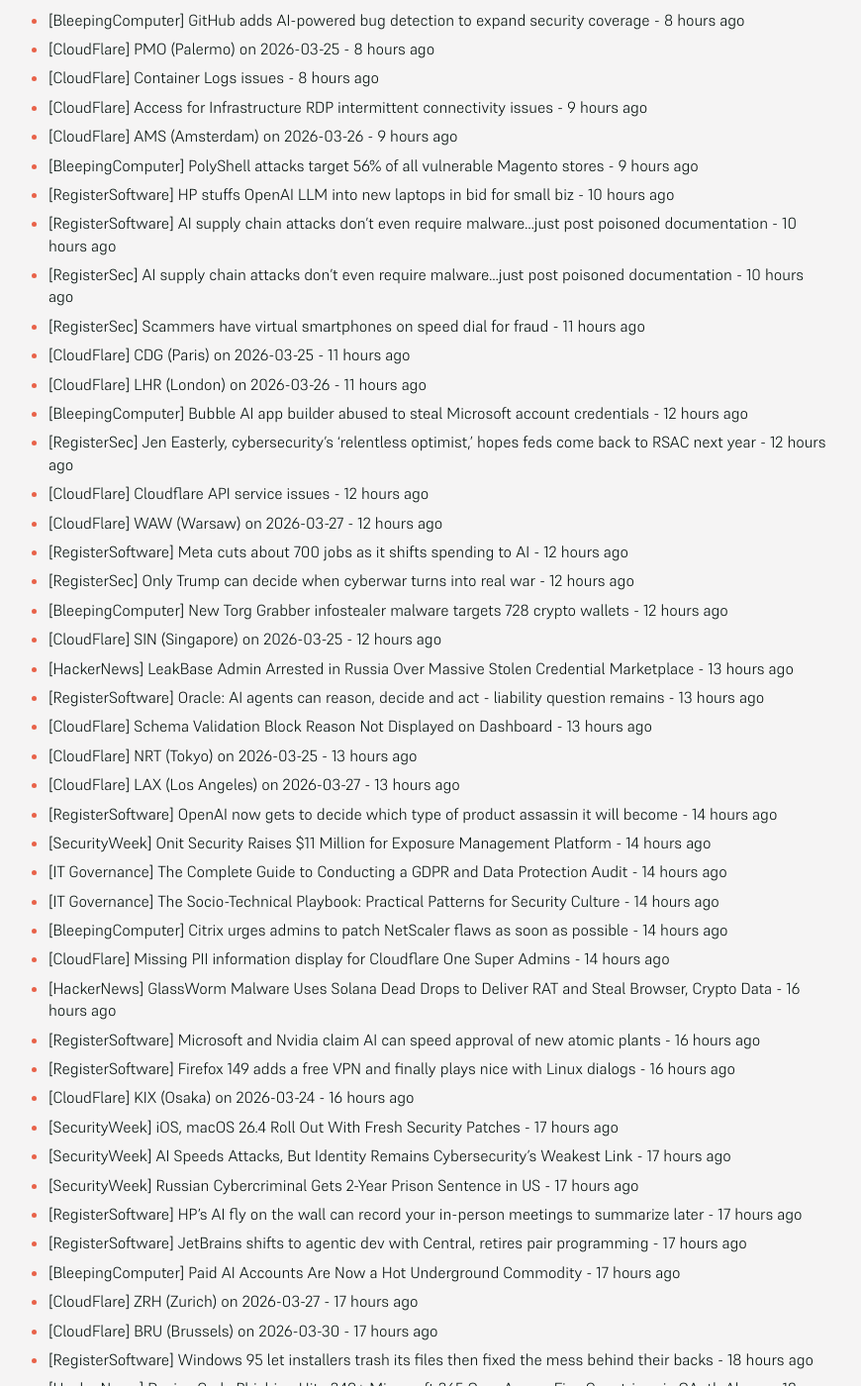
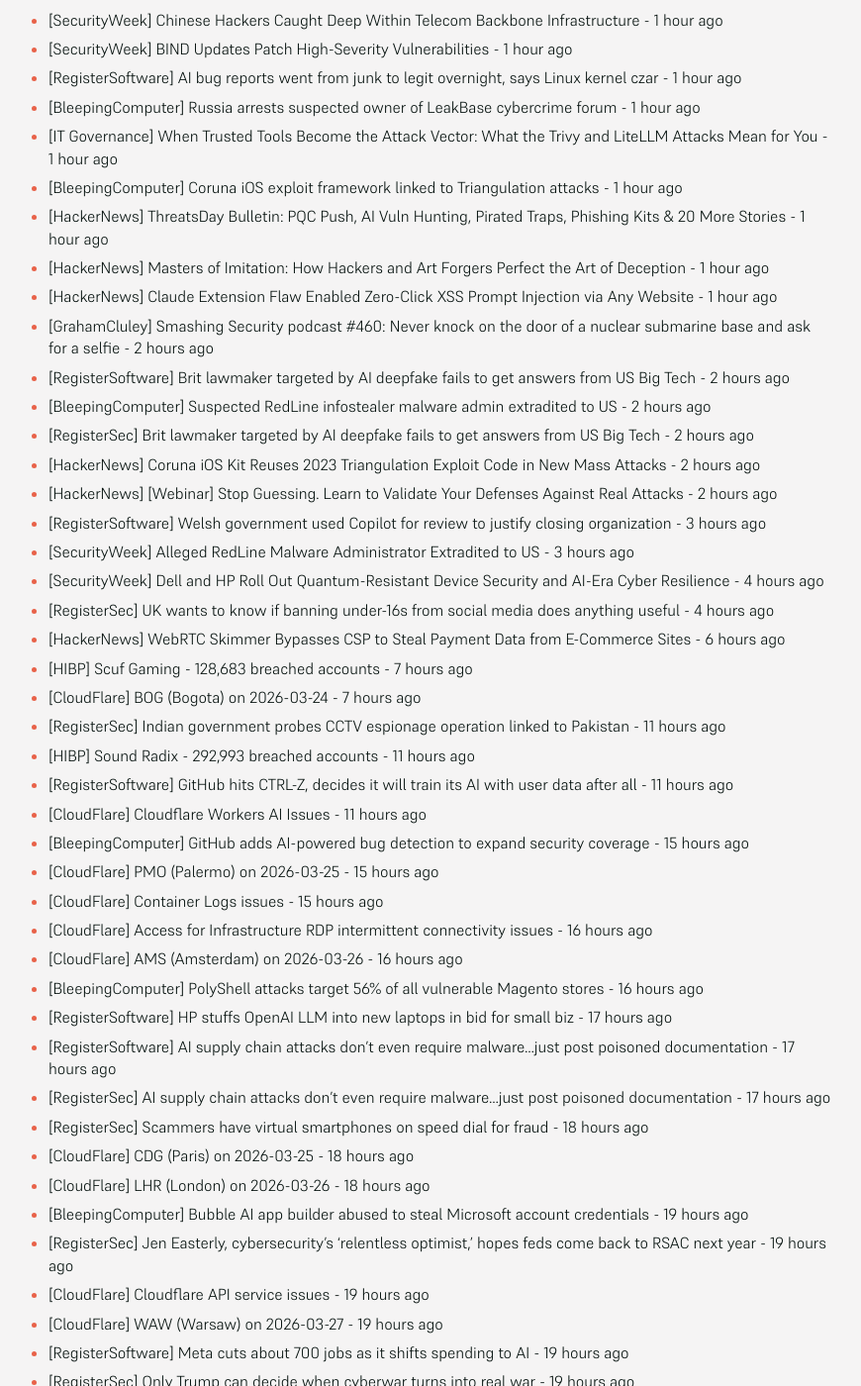
Before and after one commit to SecOpsNews/news, a Jekyll site: the page built from index.md, in a window 1280 px wide and 1400 px high, scrolled down 442 px. Shown: the whole window at 99% size, without its empty margins (215-1085 px from the left). Built offline with Jekyll 4.4.1, drawn with Linux system fonts in a browser that asks for light colours; some of the changed text lies outside the part shown.

Commit message:
New Feed

```diff
--- a/index.md
+++ b/index.md
@@ -9,81 +9,107 @@ description: Latest Updates
 
 <!-- SecOps start -->
 
-- [HIBP] Scuf Gaming - 128,683 breached accounts - 9 minutes ago
-- [CloudFlare] BOG (Bogota) on 2026-03-24 - 10 minutes ago
-- [RegisterSec] Indian government probes CCTV espionage operation linked to Pakistan - 4 hours ago
-- [HIBP] Sound Radix - 292,993 breached accounts - 4 hours ago
-- [RegisterSoftware] GitHub hits CTRL-Z, decides it will train its AI with user data after all - 4 hours ago
-- [CloudFlare] Cloudflare Workers AI Issues - 4 hours ago
-- [BleepingComputer] GitHub adds AI-powered bug detection to expand security coverage - 8 hours ago
-- [CloudFlare] PMO (Palermo) on 2026-03-25 - 8 hours ago
-- [CloudFlare] Container Logs issues - 8 hours ago
-- [CloudFlare] Access for Infrastructure RDP intermittent connectivity issues - 9 hours ago
-- [CloudFlare] AMS (Amsterdam) on 2026-03-26 - 9 hours ago
-- [BleepingComputer] PolyShell attacks target 56% of all vulnerable Magento stores - 9 hours ago
-- [RegisterSoftware] HP stuffs OpenAI LLM into new laptops in bid for small biz - 10 hours ago
-- [RegisterSoftware] AI supply chain attacks don’t even require malware…just post poisoned documentation - 10 hours ago
-- [RegisterSec] AI supply chain attacks don’t even require malware…just post poisoned documentation - 10 hours ago
-- [RegisterSec] Scammers have virtual smartphones on speed dial for fraud - 11 hours ago
-- [CloudFlare] CDG (Paris) on 2026-03-25 - 11 hours ago
-- [CloudFlare] LHR (London) on 2026-03-26 - 11 hours ago
-- [BleepingComputer] Bubble AI app builder abused to steal Microsoft account credentials - 12 hours ago
-- [RegisterSec] Jen Easterly, cybersecurity's 'relentless optimist,' hopes feds come back to RSAC next year - 12 hours ago
-- [CloudFlare] Cloudflare API service issues - 12 hours ago
-- [CloudFlare] WAW (Warsaw) on 2026-03-27 - 12 hours ago
-- [RegisterSoftware] Meta cuts about 700 jobs as it shifts spending to AI - 12 hours ago
-- [RegisterSec] Only Trump can decide when cyberwar turns into real war - 12 hours ago
-- [BleepingComputer] New Torg Grabber infostealer malware targets 728 crypto wallets - 12 hours ago
-- [CloudFlare] SIN (Singapore) on 2026-03-25 - 12 hours ago
-- [HackerNews] LeakBase Admin Arrested in Russia Over Massive Stolen Credential Marketplace - 13 hours ago
-- [RegisterSoftware] Oracle: AI agents can reason, decide and act - liability question remains - 13 hours ago
-- [CloudFlare] Schema Validation Block Reason Not Displayed on Dashboard - 13 hours ago
-- [CloudFlare] NRT (Tokyo) on 2026-03-25 - 13 hours ago
-- [CloudFlare] LAX (Los Angeles) on 2026-03-27 - 13 hours ago
-- [RegisterSoftware] OpenAI now gets to decide which type of product assassin it will become - 14 hours ago
-- [SecurityWeek] Onit Security Raises $11 Million for Exposure Management Platform - 14 hours ago
-- [IT Governance] The Complete Guide to Conducting a GDPR and Data Protection Audit - 14 hours ago
-- [IT Governance] The Socio-Technical Playbook: Practical Patterns for Security Culture - 14 hours ago
-- [BleepingComputer] Citrix urges admins to patch NetScaler flaws as soon as possible - 14 hours ago
-- [CloudFlare] Missing PII information display for Cloudflare One Super Admins - 14 hours ago
-- [HackerNews] GlassWorm Malware Uses Solana Dead Drops to Deliver RAT and Steal Browser, Crypto Data - 16 hours ago
-- [RegisterSoftware] Microsoft and Nvidia claim AI can speed approval of new atomic plants - 16 hours ago
-- [RegisterSoftware] Firefox 149 adds a free VPN and finally plays nice with Linux dialogs - 16 hours ago
-- [CloudFlare] KIX (Osaka) on 2026-03-24 - 16 hours ago
-- [SecurityWeek] iOS, macOS 26.4 Roll Out With Fresh Security Patches - 17 hours ago
-- [SecurityWeek] AI Speeds Attacks, But Identity Remains Cybersecurity’s Weakest Link - 17 hours ago
-- [SecurityWeek] Russian Cybercriminal Gets 2-Year Prison Sentence in US - 17 hours ago
-- [RegisterSoftware] HP's AI fly on the wall can record your in-person meetings to summarize later - 17 hours ago
-- [RegisterSoftware] JetBrains shifts to agentic dev with Central, retires pair programming - 17 hours ago
-- [BleepingComputer] Paid AI Accounts Are Now a Hot Underground Commodity - 17 hours ago
-- [CloudFlare] ZRH (Zurich) on 2026-03-27 - 17 hours ago
-- [CloudFlare] BRU (Brussels) on 2026-03-30 - 17 hours ago
-- [RegisterSoftware] Windows 95 let installers trash its files then fixed the mess behind their backs - 18 hours ago
-- [HackerNews] Device Code Phishing Hits 340+ Microsoft 365 Orgs Across Five Countries via OAuth Abuse - 18 hours ago
-- [HackerNews] Russian Hacker Sentenced to 2 Years for TA551 Botnet-Driven Ransomware Attacks - 18 hours ago
-- [SecurityWeek] From Trivy to Broad OSS Compromise: TeamPCP Hits Docker Hub, VS Code, PyPI - 18 hours ago
-- [HackerNews] The Kill Chain Is Obsolete When Your AI Agent Is the Threat - 18 hours ago
-- [SecurityWeek] RSAC 2026 Conference Announcements Summary (Day 2) - 18 hours ago
-- [SecurityWeek] FCC Bans New Routers Made Outside the US Over National Security Risks - 18 hours ago
-- [BleepingComputer] Kali Linux 2026.1 released with 8 new tools, new BackTrack mode - 18 hours ago
-- [CloudFlare] TPE (Taipei) on 2026-03-24 - 18 hours ago
-- [CloudFlare] Network Performance Issues in Warsaw, Poland (WAW) - 18 hours ago
-- [CloudFlare] Network Analytics Issues - 18 hours ago
-- [BleepingComputer] TP-Link warns users to patch critical router auth bypass flaw - 20 hours ago
-- [CloudFlare] LAX (Los Angeles) on 2026-03-30 - 20 hours ago
-- [GrahamCluley] How one man used 10,000 bots to steal $8,000,000 from music artists - 20 hours ago
-- [RegisterSoftware] Open source isn't a tip jar – it's time to charge for access - 20 hours ago
-- [CloudFlare] ATL (Atlanta) on 2026-03-25 - 20 hours ago
-- [SecurityWeek] US Prisons Russian Access Broker for Aiding Ransomware Attacks - 21 hours ago
-- [CloudFlare] Network Error Logging Issues - 21 hours ago
-- [CloudFlare] CPT (Cape Town) on 2026-03-25 - 21 hours ago
-- [RegisterSoftware] Explainer: Why AI is breaking enterprise virtualization - 22 hours ago
-- [HackerNews] FCC Bans New Foreign-Made Routers Over Supply Chain and Cyber Risk Concerns - 22 hours ago
-- [BleepingComputer] Manager of botnet used in ransomware attacks gets 2 years in prison - 22 hours ago
-- [CloudFlare] CMH (Columbus) on 2026-03-27 - 22 hours ago
-- [SecurityWeek] HackerOne Employee Data Exposed in Massive Navia Breach - 23 hours ago
-- [RegisterSec] Enterprise PCs are unreliable, unpatched, and unloved compared to Macs - 23 hours ago
-- [CloudFlare] Issues passing Challenge Pages and Turnstile - 23 hours ago
+- [BleepingComputer] Inside a Modern Fraud Attack: From Bot Signups to Account Takeovers - 4 minutes ago
+- [SecurityWeek] Hightower Holding Data Breach Impacts 130,000 - 4 minutes ago
+- [BleepingComputer] WhatsApp rolls out more AI features, iOS multi-account support - 4 minutes ago
+- [BleepingComputer] TikTok for Business accounts targeted in new phishing campaign - 4 minutes ago
+- [RegisterSoftware] Linear moves sideways to agentic AI as CEO declares issue tracking dead - 4 minutes ago
+- [SecurityWeek] Cisco Patches Multiple Vulnerabilities in IOS Software - 1 hour ago
+- [SecurityWeek] Chinese Hackers Caught Deep Within Telecom Backbone Infrastructure - 1 hour ago
+- [SecurityWeek] BIND Updates Patch High-Severity Vulnerabilities - 1 hour ago
+- [RegisterSoftware] AI bug reports went from junk to legit overnight, says Linux kernel czar - 1 hour ago
+- [BleepingComputer] Russia arrests suspected owner of LeakBase cybercrime forum - 1 hour ago
+- [IT Governance] When Trusted Tools Become the Attack Vector: What the Trivy and LiteLLM Attacks Mean for You - 1 hour ago
+- [BleepingComputer] Coruna iOS exploit framework linked to Triangulation attacks - 1 hour ago
+- [HackerNews] ThreatsDay Bulletin: PQC Push, AI Vuln Hunting, Pirated Traps, Phishing Kits & 20 More Stories - 1 hour ago
+- [HackerNews] Masters of Imitation: How Hackers and Art Forgers Perfect the Art of Deception - 1 hour ago
+- [HackerNews] Claude Extension Flaw Enabled Zero-Click XSS Prompt Injection via Any Website - 1 hour ago
+- [GrahamCluley] Smashing Security podcast #460: Never knock on the door of a nuclear submarine base and ask for a selfie - 2 hours ago
+- [RegisterSoftware] Brit lawmaker targeted by AI deepfake fails to get answers from US Big Tech - 2 hours ago
+- [BleepingComputer] Suspected RedLine infostealer malware admin extradited to US - 2 hours ago
+- [RegisterSec] Brit lawmaker targeted by AI deepfake fails to get answers from US Big Tech - 2 hours ago
+- [HackerNews] Coruna iOS Kit Reuses 2023 Triangulation Exploit Code in New Mass Attacks - 2 hours ago
+- [HackerNews] [Webinar] Stop Guessing. Learn to Validate Your Defenses Against Real Attacks - 2 hours ago
+- [RegisterSoftware] Welsh government used Copilot for review to justify closing organization - 3 hours ago
+- [SecurityWeek] Alleged RedLine Malware Administrator Extradited to US - 3 hours ago
+- [SecurityWeek] Dell and HP Roll Out Quantum-Resistant Device Security and AI-Era Cyber Resilience - 4 hours ago
+- [RegisterSec] UK wants to know if banning under-16s from social media does anything useful - 4 hours ago
+- [HackerNews] WebRTC Skimmer Bypasses CSP to Steal Payment Data from E-Commerce Sites - 6 hours ago
+- [HIBP] Scuf Gaming - 128,683 breached accounts - 7 hours ago
+- [CloudFlare] BOG (Bogota) on 2026-03-24 - 7 hours ago
+- [RegisterSec] Indian government probes CCTV espionage operation linked to Pakistan - 11 hours ago
+- [HIBP] Sound Radix - 292,993 breached accounts - 11 hours ago
+- [RegisterSoftware] GitHub hits CTRL-Z, decides it will train its AI with user data after all - 11 hours ago
+- [CloudFlare] Cloudflare Workers AI Issues - 11 hours ago
+- [BleepingComputer] GitHub adds AI-powered bug detection to expand security coverage - 15 hours ago
+- [CloudFlare] PMO (Palermo) on 2026-03-25 - 15 hours ago
+- [CloudFlare] Container Logs issues - 15 hours ago
+- [CloudFlare] Access for Infrastructure RDP intermittent connectivity issues - 16 hours ago
+- [CloudFlare] AMS (Amsterdam) on 2026-03-26 - 16 hours ago
+- [BleepingComputer] PolyShell attacks target 56% of all vulnerable Magento stores - 16 hours ago
+- [RegisterSoftware] HP stuffs OpenAI LLM into new laptops in bid for small biz - 17 hours ago
+- [RegisterSoftware] AI supply chain attacks don’t even require malware…just post poisoned documentation - 17 hours ago
+- [RegisterSec] AI supply chain attacks don’t even require malware…just post poisoned documentation - 17 hours ago
+- [RegisterSec] Scammers have virtual smartphones on speed dial for fraud - 18 hours ago
+- [CloudFlare] CDG (Paris) on 2026-03-25 - 18 hours ago
+- [CloudFlare] LHR (London) on 2026-03-26 - 18 hours ago
+- [BleepingComputer] Bubble AI app builder abused to steal Microsoft account credentials - 19 hours ago
+- [RegisterSec] Jen Easterly, cybersecurity's 'relentless optimist,' hopes feds come back to RSAC next year - 19 hours ago
+- [CloudFlare] Cloudflare API service issues - 19 hours ago
+- [CloudFlare] WAW (Warsaw) on 2026-03-27 - 19 hours ago
+- [RegisterSoftware] Meta cuts about 700 jobs as it shifts spending to AI - 19 hours ago
+- [RegisterSec] Only Trump can decide when cyberwar turns into real war - 19 hours ago
+- [BleepingComputer] New Torg Grabber infostealer malware targets 728 crypto wallets - 19 hours ago
+- [CloudFlare] SIN (Singapore) on 2026-03-25 - 19 hours ago
+- [HackerNews] LeakBase Admin Arrested in Russia Over Massive Stolen Credential Marketplace - 20 hours ago
+- [RegisterSoftware] Oracle: AI agents can reason, decide and act - liability question remains - 20 hours ago
+- [CloudFlare] Schema Validation Block Reason Not Displayed on Dashboard - 20 hours ago
+- [CloudFlare] NRT (Tokyo) on 2026-03-25 - 20 hours ago
+- [CloudFlare] LAX (Los Angeles) on 2026-03-27 - 20 hours ago
+- [RegisterSoftware] OpenAI now gets to decide which type of product assassin it will become - 21 hours ago
+- [SecurityWeek] Onit Security Raises $11 Million for Exposure Management Platform - 21 hours ago
+- [IT Governance] The Complete Guide to Conducting a GDPR and Data Protection Audit - 21 hours ago
+- [IT Governance] The Socio-Technical Playbook: Practical Patterns for Security Culture - 21 hours ago
+- [BleepingComputer] Citrix urges admins to patch NetScaler flaws as soon as possible - 21 hours ago
+- [CloudFlare] Missing PII information display for Cloudflare One Super Admins - 21 hours ago
+- [HackerNews] GlassWorm Malware Uses Solana Dead Drops to Deliver RAT and Steal Browser, Crypto Data - 23 hours ago
+- [RegisterSoftware] Microsoft and Nvidia claim AI can speed approval of new atomic plants - 23 hours ago
+- [RegisterSoftware] Firefox 149 adds a free VPN and finally plays nice with Linux dialogs - 23 hours ago
+- [CloudFlare] KIX (Osaka) on 2026-03-24 - 23 hours ago
+- [SecurityWeek] iOS, macOS 26.4 Roll Out With Fresh Security Patches - 1 day ago
+- [SecurityWeek] AI Speeds Attacks, But Identity Remains Cybersecurity’s Weakest Link - 1 day ago
+- [SecurityWeek] Russian Cybercriminal Gets 2-Year Prison Sentence in US - 1 day ago
+- [RegisterSoftware] HP's AI fly on the wall can record your in-person meetings to summarize later - 1 day ago
+- [RegisterSoftware] JetBrains shifts to agentic dev with Central, retires pair programming - 1 day ago
+- [BleepingComputer] Paid AI Accounts Are Now a Hot Underground Commodity - 1 day ago
+- [CloudFlare] ZRH (Zurich) on 2026-03-27 - 1 day ago
+- [CloudFlare] BRU (Brussels) on 2026-03-30 - 1 day ago
+- [RegisterSoftware] Windows 95 let installers trash its files then fixed the mess behind their backs - 1 day ago
+- [HackerNews] Device Code Phishing Hits 340+ Microsoft 365 Orgs Across Five Countries via OAuth Abuse - 1 day ago
+- [HackerNews] Russian Hacker Sentenced to 2 Years for TA551 Botnet-Driven Ransomware Attacks - 1 day ago
+- [SecurityWeek] From Trivy to Broad OSS Compromise: TeamPCP Hits Docker Hub, VS Code, PyPI - 1 day ago
+- [HackerNews] The Kill Chain Is Obsolete When Your AI Agent Is the Threat - 1 day ago
+- [SecurityWeek] RSAC 2026 Conference Announcements Summary (Day 2) - 1 day ago
+- [SecurityWeek] FCC Bans New Routers Made Outside the US Over National Security Risks - 1 day ago
+- [BleepingComputer] Kali Linux 2026.1 released with 8 new tools, new BackTrack mode - 1 day ago
+- [CloudFlare] TPE (Taipei) on 2026-03-24 - 1 day ago
+- [CloudFlare] Network Performance Issues in Warsaw, Poland (WAW) - 1 day ago
+- [CloudFlare] Network Analytics Issues - 1 day ago
+- [BleepingComputer] TP-Link warns users to patch critical router auth bypass flaw - 1 day ago
+- [CloudFlare] LAX (Los Angeles) on 2026-03-30 - 1 day ago
+- [GrahamCluley] How one man used 10,000 bots to steal $8,000,000 from music artists - 1 day ago
+- [RegisterSoftware] Open source isn't a tip jar – it's time to charge for access - 1 day ago
+- [CloudFlare] ATL (Atlanta) on 2026-03-25 - 1 day ago
+- [SecurityWeek] US Prisons Russian Access Broker for Aiding Ransomware Attacks - 1 day ago
+- [CloudFlare] Network Error Logging Issues - 1 day ago
+- [CloudFlare] CPT (Cape Town) on 2026-03-25 - 1 day ago
+- [RegisterSoftware] Explainer: Why AI is breaking enterprise virtualization - 1 day ago
+- [HackerNews] FCC Bans New Foreign-Made Routers Over Supply Chain and Cyber Risk Concerns - 1 day ago
+- [BleepingComputer] Manager of botnet used in ransomware attacks gets 2 years in prison - 1 day ago
+- [CloudFlare] CMH (Columbus) on 2026-03-27 - 1 day ago
+- [SecurityWeek] HackerOne Employee Data Exposed in Massive Navia Breach - 1 day ago
+- [RegisterSec] Enterprise PCs are unreliable, unpatched, and unloved compared to Macs - 1 day ago
+- [CloudFlare] Issues passing Challenge Pages and Turnstile - 1 day ago
 - [RegisterSoftware] Apple pushes Maps ads in free training-wheels business bundle - 1 day ago
 - [HackerNews] TeamPCP Backdoors LiteLLM Versions 1.82.7–1.82.8 via Trivy CI/CD Compromise - 1 day ago
 - [RegisterSoftware] Alibaba delivers RISC-V server chip optimized to run China’s top AI models - 1 day ago
@@ -139,33 +165,13 @@ description: Latest Updates
 - [BleepingComputer] HackerOne discloses employee data breach after Navia hack - 1 day ago
 - [BleepingComputer] Zero Trust: Bridging the Gap Between Authentication and Trust - 1 day ago
 - [ScottHelme] When “One in a Billion” Happens Every Day: Scaling Redis at Report URI - 1 day ago
-- [RegisterSoftware] Microslop stuffs AI photo restyling powers into OneDrive - 1 day ago
-- [RegisterSec] Country that put backdoors into Cisco routers to spy on world bans foreign routers - 1 day ago
-- [SecurityWeek] Chrome 146 Update Patches High-Severity Vulnerabilities - 1 day ago
-- [RegisterSec] HackerOne slams supplier for delayed breach notice after staff data exposed - 1 day ago
-- [SecurityWeek] Extortion Group Claims It Hacked AstraZeneca - 1 day ago
-- [BleepingComputer] Yanluowang ransomware access broker gets 81 months in prison - 1 day ago
-- [BleepingComputer] Infinite Campus warns of breach after ShinyHunters claims data theft - 1 day ago
-- [SecurityWeek] Iran Built a Vast Camera Network to Control Dissent. Israel Turned It Into a Targeting Tool - 1 day ago
-- [RegisterSoftware] Mozilla introduces cq, describing it as 'Stack Overflow for agents' - 1 day ago
-- [SecurityWeek] 3.1 Million Impacted by QualDerm Data Breach - 1 day ago
-- [SecurityWeek] Webinar Today: Putting CIS Controls and Benchmarks into Practice - 1 day ago
-- [RegisterSec] Russian initial access broker who fed ransomware crews gets 81 months in US prison - 1 day ago
-- [RegisterSec] New routers? Made abroad? Yeah, that's going to be a no from Uncle Sam - 1 day ago
-- [BleepingComputer] Dutch Ministry of Finance discloses breach affecting employees - 1 day ago
-- [HackerNews] 5 Learnings from the First-Ever Gartner Market Guide for Guardian Agents - 1 day ago
-- [HackerNews] Ghost Campaign Uses 7 npm Packages to Steal Crypto Wallets and Credentials - 1 day ago
-- [RegisterSoftware] Systemd-free antiX Linux 26: Debian 13, in bonsai form - 1 day ago
-- [SecurityWeek] Mazda Says Employee, Partner Information Stolen in Cyberattack - 1 day ago
-- [HackerNews] TeamPCP Hacks Checkmarx GitHub Actions Using Stolen CI Credentials - 1 day ago
-- [SecurityWeek] Critical Citrix NetScaler Vulnerability Poised for Exploitation, Security Firms Warn - 1 day ago
-- [HackerNews] The Hidden Cost of Cybersecurity Specialization: Losing Foundational Skills - 1 day ago
-- [RegisterSoftware] SAP already shifting focus from ERP migration disaster in pursuit of AI-driven growth - 1 day ago
-- [RegisterSoftware] EU broadcasters say smart TVs and voice assistants are the next gatekeepers - 1 day ago
-- [RegisterSoftware] Windows boss promises to heal the operating system's self-inflicted wounds - 1 day ago
-- [SecurityWeek] Stryker Says Malicious File Found During Probe Into Iran-Linked Attack - 1 day ago
-- [HackerNews] Citrix Urges Patching Critical NetScaler Flaw Allowing Unauthenticated Data Leaks - 2 days ago
-- [HackerNews] U.S. Sentences Russian Hacker to 6.75 Years for Role in $9M Ransomware Damage - 2 days ago
+- [RegisterSoftware] Microslop stuffs AI photo restyling powers into OneDrive - 2 days ago
+- [RegisterSec] Country that put backdoors into Cisco routers to spy on world bans foreign routers - 2 days ago
+- [SecurityWeek] Chrome 146 Update Patches High-Severity Vulnerabilities - 2 days ago
+- [RegisterSec] HackerOne slams supplier for delayed breach notice after staff data exposed - 2 days ago
+- [SecurityWeek] Extortion Group Claims It Hacked AstraZeneca - 2 days ago
+- [BleepingComputer] Yanluowang ransomware access broker gets 81 months in prison - 2 days ago
+- [BleepingComputer] Infinite Campus warns of breach after ShinyHunters claims data theft - 2 days ago
 - [DataBreaches] Russian-linked hackers appear to have launched a crippling cyberattack on Western New Mexico University - 11 months ago
 - [DataBreaches] SK Telecom vows to take full responsibility for damage from recent data leak - 11 months ago
 - [HackerNews] Storm-1977 Hits Education Clouds with AzureChecker, Deploys 200+ Crypto Mining Containers - 11 months ago
```
